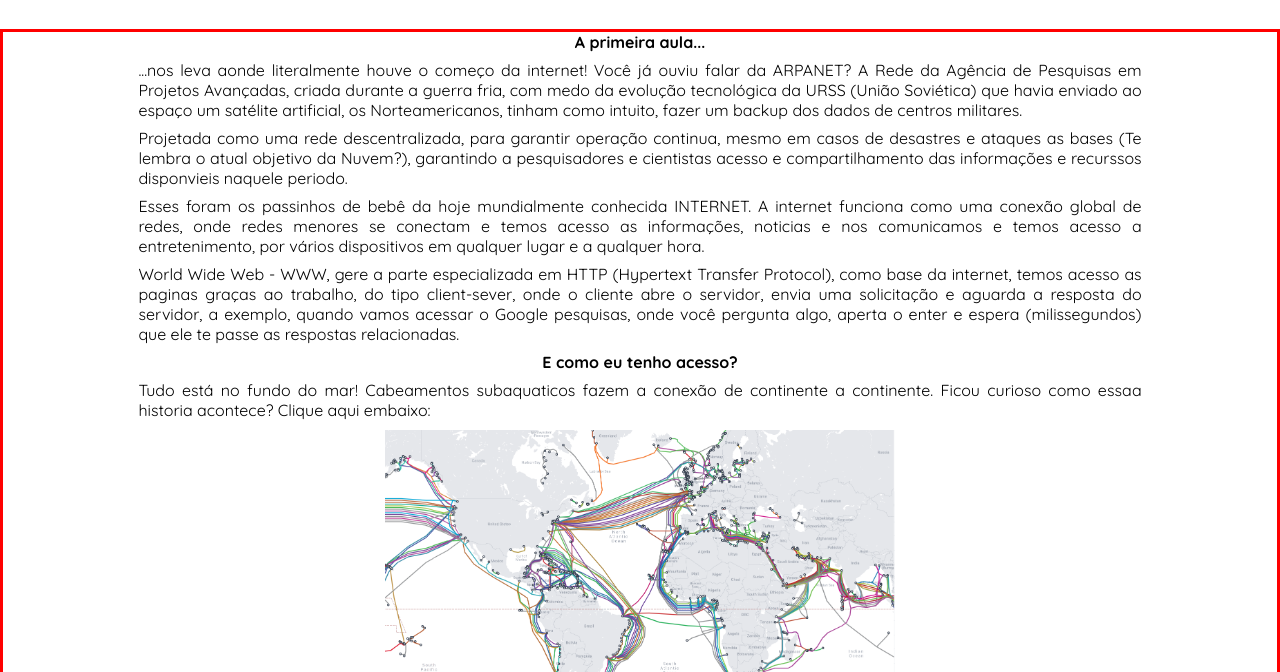
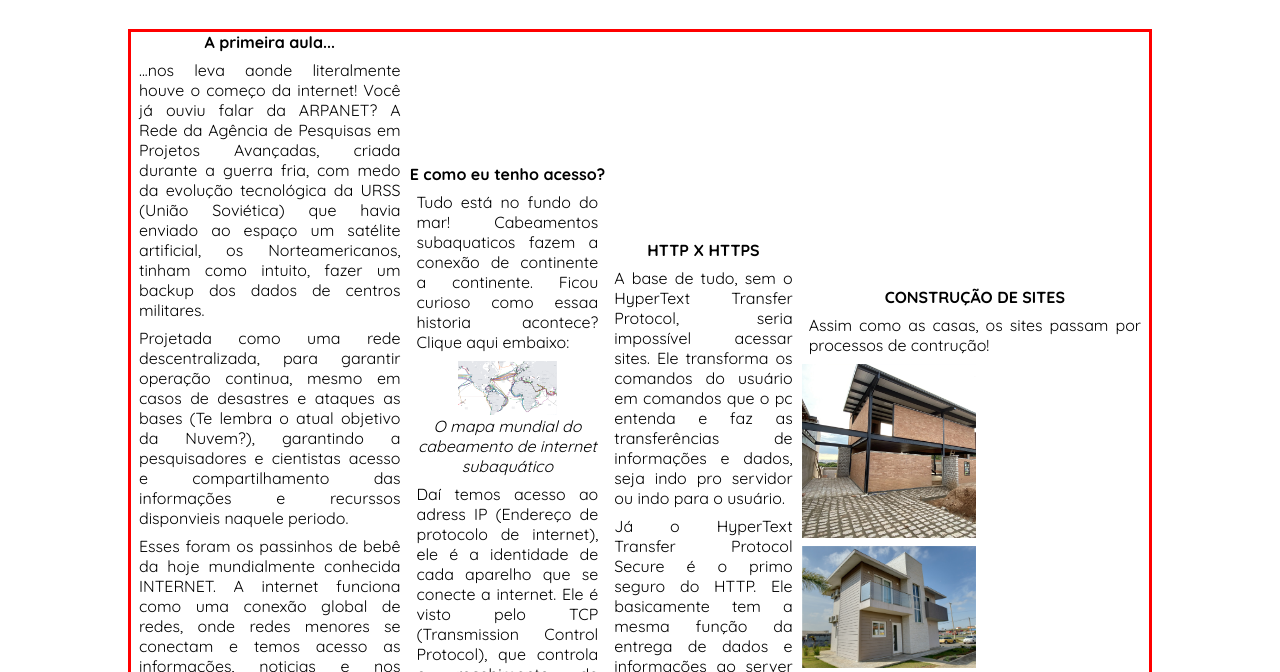
Before and after one commit to lolimamota/Aula-1, a website: page index.html in a window 1280 px wide. Shown: the part 115-787 px from the top of the page. Drawn offline with Linux system fonts and the light colour scheme.

Commit message:
ADD: Alinhamento da main

```diff
--- a/index.html
+++ b/index.html
@@ -5,7 +5,6 @@
     <meta charset="UTF-8">
     <meta name="viewport" content="width=device-width, initial-scale=1.0">
     <link rel="stylesheet" href="style.css">
-
     <title>Aula 01</title>
 </head>
 
@@ -14,7 +13,7 @@
         <h1>É onde tudo começa!!</h1>
     </header>
     <main>
-            <section>
+            <section class="aprimeiraaula">
                 <h4>A primeira aula...</h4>
                 <p>
                     ...nos leva aonde literalmente houve o começo da internet! Você já ouviu falar da ARPANET? A Rede da
@@ -46,7 +45,7 @@
                     as respostas relacionadas.
                 </p>
             </section>
-            <section>
+            <section class="comoacessar">
                 <h4>E como eu tenho acesso?</h4>
                 <p>Tudo está no fundo do mar! Cabeamentos subaquaticos fazem a conexão de continente a continente. Ficou
                     curioso como essaa historia acontece?
@@ -66,7 +65,7 @@
                     mundo.
                 </p>
             </section>
-            <section>
+            <section class="httphttps">
                 <h4>HTTP X HTTPS</h4>
                 <p>
                     A base de tudo, sem o HyperText Transfer Protocol, seria impossível acessar sites. Ele transforma os comandos do usuário em comandos que o pc entenda e faz as transferências de informações e dados, seja indo pro servidor ou indo para o usuário.
@@ -75,7 +74,7 @@
                     Já o HyperText Transfer Protocol Secure é o primo seguro do HTTP. Ele basicamente tem a mesma função da entrega de dados e informações ao server ou user, e o secure se torna o diferencial pois adciona uma camada a mais de proteção, por criptografar esses dados antes de transferir as requisições.
                 </p>
             </section>
-            <section>
+            <section class="construçaosite">
                 <h4>CONSTRUÇÃO DE SITES</h4>
                 <p>Assim como as casas, os sites passam por processos de contrução!</p>
                 <figure>
--- a/style.scss
+++ b/style.scss
@@ -5,6 +5,13 @@
   padding: 0;
   box-sizing: border-box;
   font-family: "Quicksand";
+}
+
+body {
+  display: flex;
+  flex-direction: column;
+  justify-content: center;
+  align-items: center;
 }
 
 header {
@@ -20,10 +27,9 @@ main {
   display: flex;
   justify-content: center;
   align-items: center;
-  flex-direction: column;
+  width: 80%;
 
   section {
-    width: 80%;
     justify-content: center;
     align-items: center;
 
```
Also changed, not shown: style.css, 1 other file.
